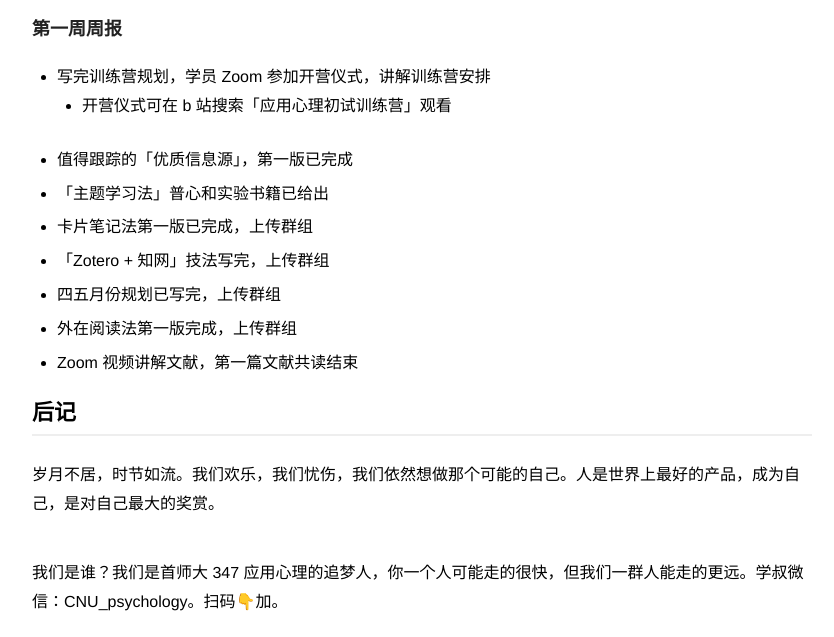
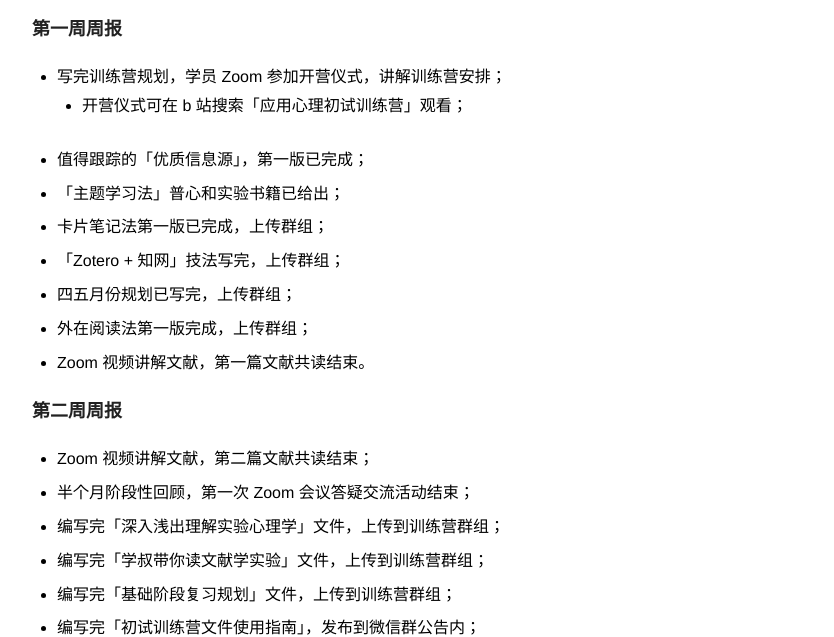
Before and after one commit to zapp926/cnu.github.io, a Jekyll site: the page built from _posts/2020-03-29-CampSchedule.md, in a window 1280 px wide and 1400 px high, cut to the strip 580-1217 px from the top of the window. Shown: the whole strip, without its empty margins (218-1052 px from the left). Built offline with Jekyll 4.4.1, drawn with Linux system fonts in a browser that asks for light colours; some of the changed text lies outside the part shown.

Commit message:
Update 2020-03-29-CampSchedule.md

```diff
--- a/_posts/2020-03-29-CampSchedule.md
+++ b/_posts/2020-03-29-CampSchedule.md
@@ -10,15 +10,25 @@ description: 人是世界上最好的产品，成为自己，是最大的奖赏
 ![TrainingCampSchedule](https://cnu347-1257355643.cos.ap-beijing.myqcloud.com/CNU347/TrainingCampSchedule.png)
 
 ### 第一周周报
-- 写完训练营规划，学员 Zoom 参加开营仪式，讲解训练营安排
-    - 开营仪式可在 b 站搜索「应用心理初试训练营」观看
-- 值得跟踪的「优质信息源」，第一版已完成
-- 「主题学习法」普心和实验书籍已给出
-- 卡片笔记法第一版已完成，上传群组
-- 「Zotero + 知网」技法写完，上传群组
-- 四五月份规划已写完，上传群组
-- 外在阅读法第一版完成，上传群组
-- Zoom 视频讲解文献，第一篇文献共读结束
+- 写完训练营规划，学员 Zoom 参加开营仪式，讲解训练营安排；
+    - 开营仪式可在 b 站搜索「应用心理初试训练营」观看；
+- 值得跟踪的「优质信息源」，第一版已完成；
+- 「主题学习法」普心和实验书籍已给出；
+- 卡片笔记法第一版已完成，上传群组；
+- 「Zotero + 知网」技法写完，上传群组；
+- 四五月份规划已写完，上传群组；
+- 外在阅读法第一版完成，上传群组；
+- Zoom 视频讲解文献，第一篇文献共读结束。
+
+### 第二周周报
+- Zoom 视频讲解文献，第二篇文献共读结束；
+- 半个月阶段性回顾，第一次 Zoom 会议答疑交流活动结束；
+- 编写完「深入浅出理解实验心理学」文件，上传到训练营群组；
+- 编写完「学叔带你读文献学实验」文件，上传到训练营群组；
+- 编写完「基础阶段复习规划」文件，上传到训练营群组；
+- 编写完「初试训练营文件使用指南」，发布到微信群公告内；
+- 更新「训练营资料使用说明」文件 V0.2 版本；
+- 更新「优质源头信息」文件 V0.2 版本。
 
 ## 后记
 
```
